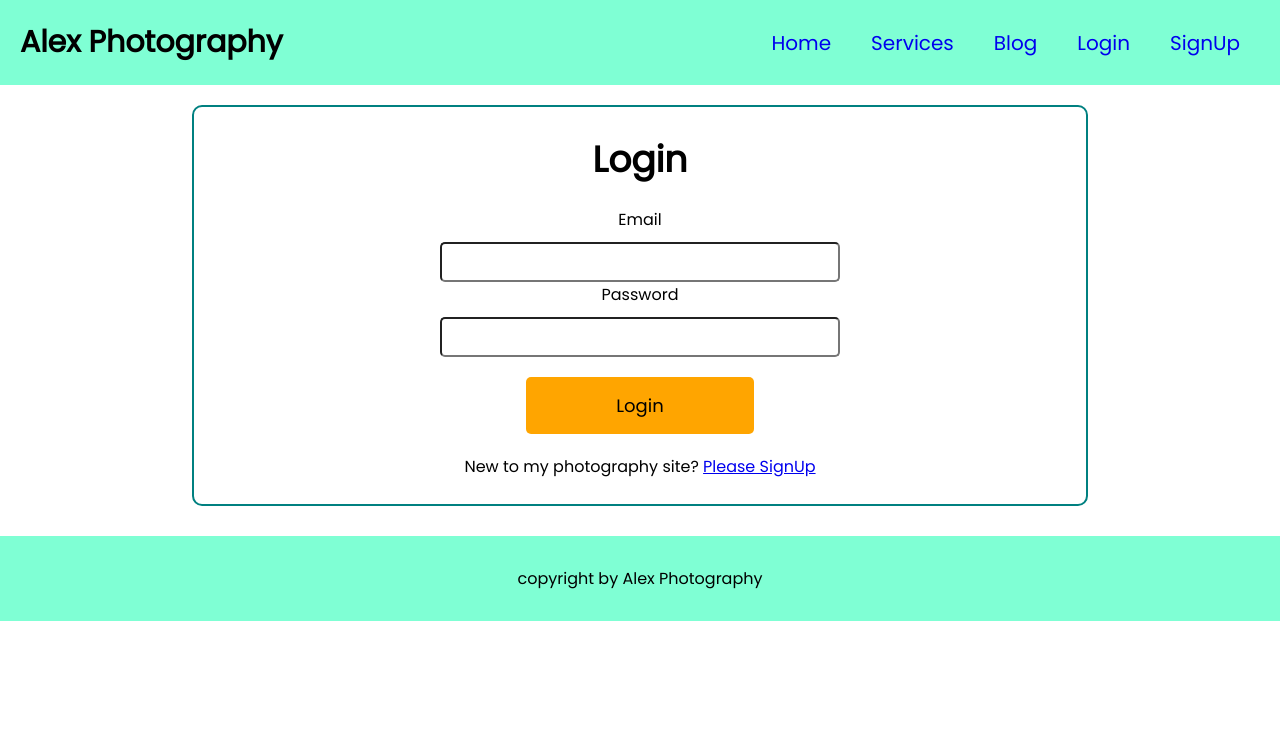
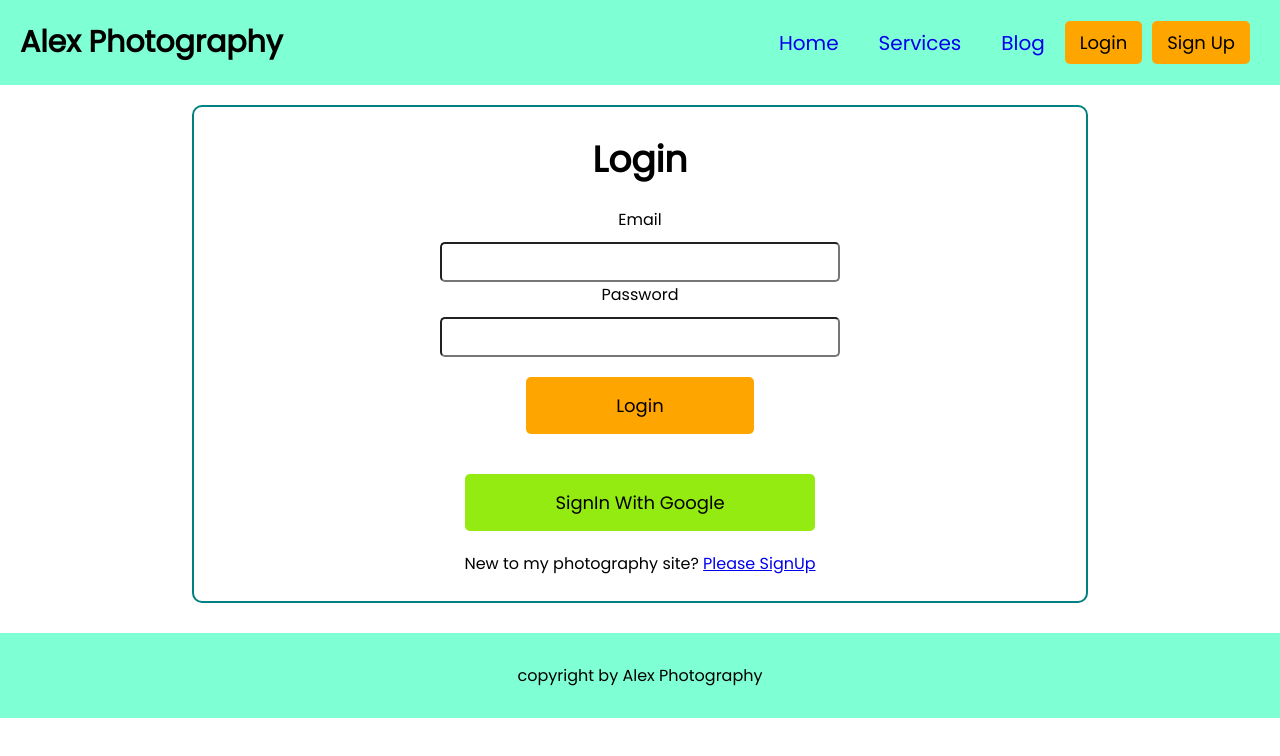
Before and after one commit to raju-miah/alex-photography-client, a React (Create React App) app: page /login in a window 1280 px wide. Shown: the top 756 px of the page. Built offline with nearby package versions, Linux system fonts and the light colour scheme; no server answers.

Commit message:
added scoil login

```diff
--- a/src/Contexts/AuthProvider/AuthProvider.js
+++ b/src/Contexts/AuthProvider/AuthProvider.js
@@ -1,5 +1,5 @@
 import React, { createContext, useEffect, useState } from 'react';
-import { createUserWithEmailAndPassword, getAuth, onAuthStateChanged, signInWithEmailAndPassword } from 'firebase/auth';
+import { createUserWithEmailAndPassword, getAuth, GoogleAuthProvider, onAuthStateChanged, signInWithEmailAndPassword, signInWithPopup, signOut } from 'firebase/auth';
 import app from '../../firebase/firebase.config';
 
 
@@ -7,6 +7,8 @@ import app from '../../firebase/firebase.config';
 export const AuthContext = createContext();
 
 const auth = getAuth(app);
+
+const googleProvider = new GoogleAuthProvider();
 
 const AuthProvider = ({ children }) => {
 
@@ -21,6 +23,16 @@ const AuthProvider = ({ children }) => {
     const loginUser = (email, password) => {
         setLoading(true);
         return signInWithEmailAndPassword(auth, email, password);
+    }
+
+    const googleSignIn = () => {
+        setLoading(true);
+        return signInWithPopup(auth, googleProvider);
+    }
+
+    const logoutUser = () => {
+        setLoading(true);
+        return signOut(auth);
     }
 
     useEffect(() => {
@@ -39,7 +51,9 @@ const AuthProvider = ({ children }) => {
         user,
         loading,
         signupUser,
-        loginUser
+        loginUser,
+        googleSignIn,
+        logoutUser
     };
 
     return (
--- a/src/Routes/PrivateRoute/PrivateRoute.js
+++ b/src/Routes/PrivateRoute/PrivateRoute.js
@@ -8,7 +8,7 @@ const PrivateRoute = ({ children }) => {
     const location = useLocation();
 
     if (loading) {
-        return <h2>Loading...</h2>
+        return <div className='spinner'></div>
     }
 
     if (user) {
--- a/src/Routes/Route/Route.js
+++ b/src/Routes/Route/Route.js
@@ -10,6 +10,7 @@ import ServicesDetails from "../../components/ServicesDetails/ServicesDetails";
 import SignUp from "../../components/SignUp/SignUp";
 import UpdateReview from "../../components/UpdateReview/UpdateReview";
 import Main from "../../Layout/Main";
+import PrivateRoute from "../PrivateRoute/PrivateRoute";
 
 
 
@@ -28,7 +29,7 @@ export const router = createBrowserRouter([
             },
             {
                 path: '/addservice',
-                element: <AddService></AddService>
+                element: <PrivateRoute><AddService></AddService></PrivateRoute>
             },
             {
                 path: '/services/:id',
@@ -37,7 +38,7 @@ export const router = createBrowserRouter([
             },
             {
                 path: '/myreviews',
-                element: <MyReviews></MyReviews>
+                element: <PrivateRoute><MyReviews></MyReviews></PrivateRoute>
             },
             {
                 path: '/reviews/:id',
--- a/src/components/Header/Header.css
+++ b/src/components/Header/Header.css
@@ -41,3 +41,13 @@ li {
     margin: 0 10px;
     cursor: pointer;
 }
+
+.nav-btn {
+    padding: 8px 15px;
+    border: none;
+    border-radius: 5px;
+    font-size: 18px;
+    background: orange;
+    cursor: pointer;
+    margin-right: 10px;
+}
--- a/src/components/Header/Header.js
+++ b/src/components/Header/Header.js
@@ -4,9 +4,13 @@ import { AuthContext } from '../../Contexts/AuthProvider/AuthProvider';
 import './Header.css';
 
 const Header = () => {
-    const { user } = useContext(AuthContext);
+    const { user, logoutUser } = useContext(AuthContext);
 
-
+    const handelLogOut = () => {
+        logoutUser()
+            .then(() => { })
+            .catch(error => console.error(error))
+    }
 
 
     return (
@@ -22,11 +26,12 @@ const Header = () => {
                         <>
                             <Link to='/myreviews'><li>My Reviews</li></Link>
                             <Link to='/addservice'><li>Add Service</li></Link>
+                            <button onClick={handelLogOut} className="nav-btn">Logout</button>
                         </>
                         :
                         <>
-                            <Link to='/login'><li>Login</li></Link>
-                            <Link to='/signup'><li>SignUp</li></Link>
+                            <Link to='/login'><button className='nav-btn'>Login</button></Link>
+                            <Link to='/signup'><button className='nav-btn'>Sign Up</button></Link>
                         </>
                 }
 
--- a/src/components/Login/Login.css
+++ b/src/components/Login/Login.css
@@ -43,3 +43,13 @@
     font-size: 18px;
     cursor: pointer;
 }
+
+.btn-google {
+    padding: 15px 90px;
+    background: rgb(148, 235, 18);
+    border: none;
+    border-radius: 5px;
+    margin: 20px 0px;
+    font-size: 18px;
+    cursor: pointer;
+}
--- a/src/components/Login/Login.js
+++ b/src/components/Login/Login.js
@@ -1,10 +1,14 @@
 import React, { useContext } from 'react';
-import { Link } from 'react-router-dom';
+import { Link, useLocation, useNavigate } from 'react-router-dom';
 import { AuthContext } from '../../Contexts/AuthProvider/AuthProvider';
 import './Login.css';
 
 const Login = () => {
-    const { loginUser } = useContext(AuthContext);
+    const { loginUser, googleSignIn } = useContext(AuthContext);
+    const location = useLocation();
+    const navigate = useNavigate();
+
+    const from = location.state?.from?.pathname || '/';
 
     const handelLogin = event => {
         event.preventDefault();
@@ -18,10 +22,20 @@ const Login = () => {
             .then(result => {
                 const user = result.user;
                 console.log(user)
+                navigate(from, { replace: true });
             })
             .catch(error => {
                 console.error(error)
             })
+    }
+
+    const handelGoogleSignIn = () => {
+        googleSignIn()
+            .then(result => {
+                const user = result.user;
+                console.log(user)
+            })
+            .catch(error => console.error(error))
     }
 
     return (
@@ -38,6 +52,7 @@ const Login = () => {
                 </div>
                 <input className='btn-login' type="submit" value="Login" />
             </form>
+            <button onClick={handelGoogleSignIn} className="btn-google">SignIn With Google</button>
             <p className='new-u'>New to my photography site? <Link to="/signup">Please SignUp</Link></p>
         </div>
     );
--- a/src/components/MyReviews/MyReviews.js
+++ b/src/components/MyReviews/MyReviews.js
@@ -38,7 +38,14 @@ const MyReviews = () => {
 
     return (
         <div>
-            <h2>You have review: {myreviews.length}</h2>
+            {
+                myreviews.length === 0 ?
+                    <>
+                        <h2>No reviews were added</h2>
+                    </>
+                    :
+                    <>
+                        <h2>You have added review total: {myreviews.length}</h2>
                         <div className='my-reviews'>
                             {
                                 myreviews.map(myreview => <MyReviewsCard
@@ -48,6 +55,8 @@ const MyReviews = () => {
                                 ></MyReviewsCard>)
                             }
                         </div>
+                    </>
+            }
 
             <Toaster />
         </div>
--- a/src/components/ServicesDetails/ServicesDetails.js
+++ b/src/components/ServicesDetails/ServicesDetails.js
@@ -1,5 +1,5 @@
 import React, { useContext } from 'react';
-import { useLoaderData } from 'react-router-dom';
+import { Link, useLoaderData } from 'react-router-dom';
 import { AuthContext } from '../../Contexts/AuthProvider/AuthProvider';
 import './ServicesDetails.css';
 import toast, { Toaster } from 'react-hot-toast';
@@ -63,13 +63,15 @@ const ServicesDetails = () => {
             <div>
                 <h2>Add Your Review</h2>
 
+                {
+                    user?.uid ?
                         <form onSubmit={handelReview}>
                             <h4>Review My Service</h4>
                             <h2>{title}</h2>
                             <div className='review-sec'>
                                 <div className='review-controlar'>
                                     <label htmlFor="name">Your Name</label>
-                            <input type="text" name='name' />
+                                    <input type="text" name='name' required />
                                 </div>
                                 <div className='review-controlar'>
                                     <label htmlFor="email">Your Email</label>
@@ -77,15 +79,22 @@ const ServicesDetails = () => {
                                 </div>
                                 <div className='review-controlar'>
                                     <label htmlFor="photo">Your PhotoURL</label>
-                            <input type="text" name='photo' />
+                                    <input type="text" name='photo' required />
                                 </div>
                                 <div className='review-controlar'>
                                     <label htmlFor="message">Write details</label>
-                            <textarea name="message" id="" cols="30" rows="10"></textarea>
+                                    <textarea name="message" required id="" cols="30" rows="10"></textarea>
                                 </div>
                             </div>
                             <input className='add-review-btn' type="submit" value="Add Your Review" />
                         </form>
+                        :
+                        <>
+                            <div>
+                                <h2>If you wanna add your review then <Link to="/login">Please Login</Link></h2>
+                            </div>
+                        </>
+                }
                 <Toaster />
             </div>
 
--- a/src/components/UpdateReview/UpdateReview.js
+++ b/src/components/UpdateReview/UpdateReview.js
@@ -70,7 +70,7 @@ const UpdateReview = () => {
                         </div>
                         <div className='review-controlar'>
                             <label htmlFor="message">Write details</label>
-                            <textarea name="message" id="" cols="30" rows="10"></textarea>
+                            <textarea name="message" required id="" cols="30" rows="10"></textarea>
                         </div>
                     </div>
                     <input className='add-review-btn' type="submit" value="Update Your Review" />
```
Also changed, not shown: src/Routes/PrivateRoute/PrivateRoute.css (added, +20 -0 lines). Lines whose indentation alone changed are shown as unchanged.
